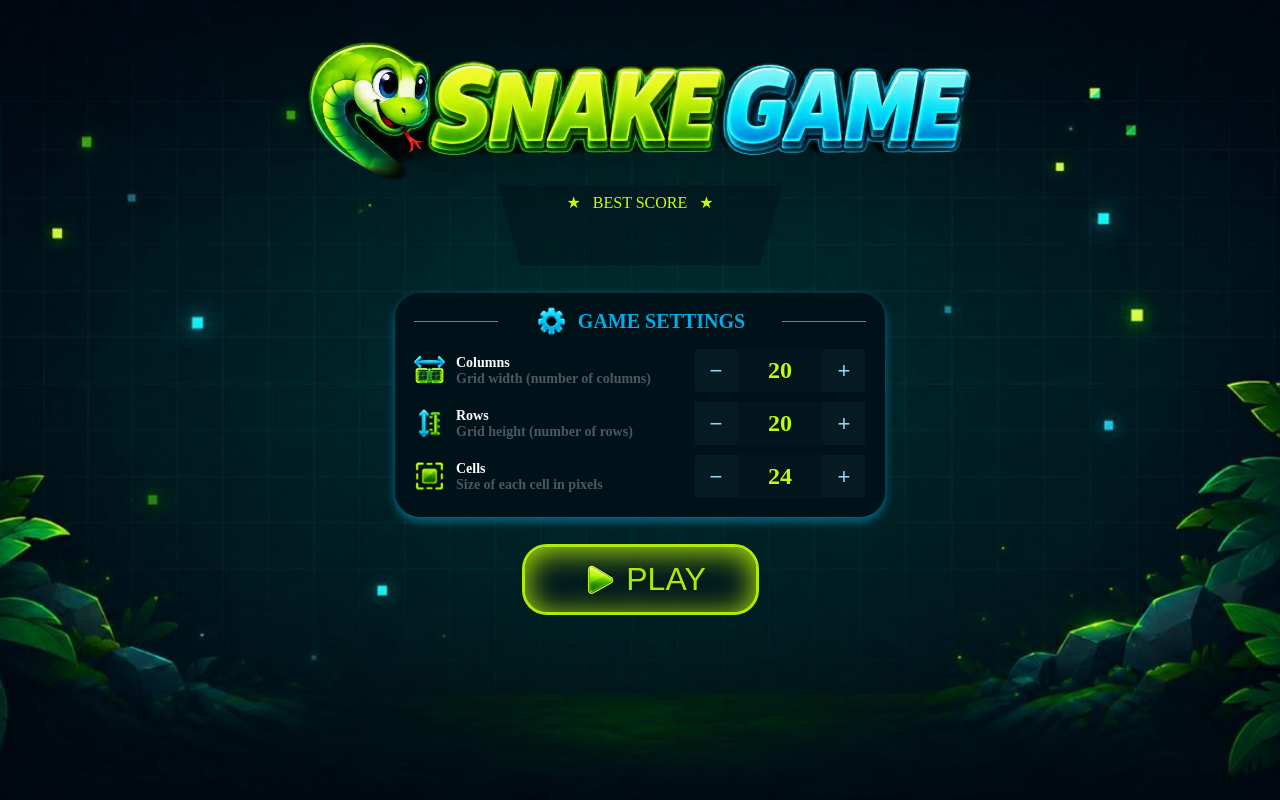
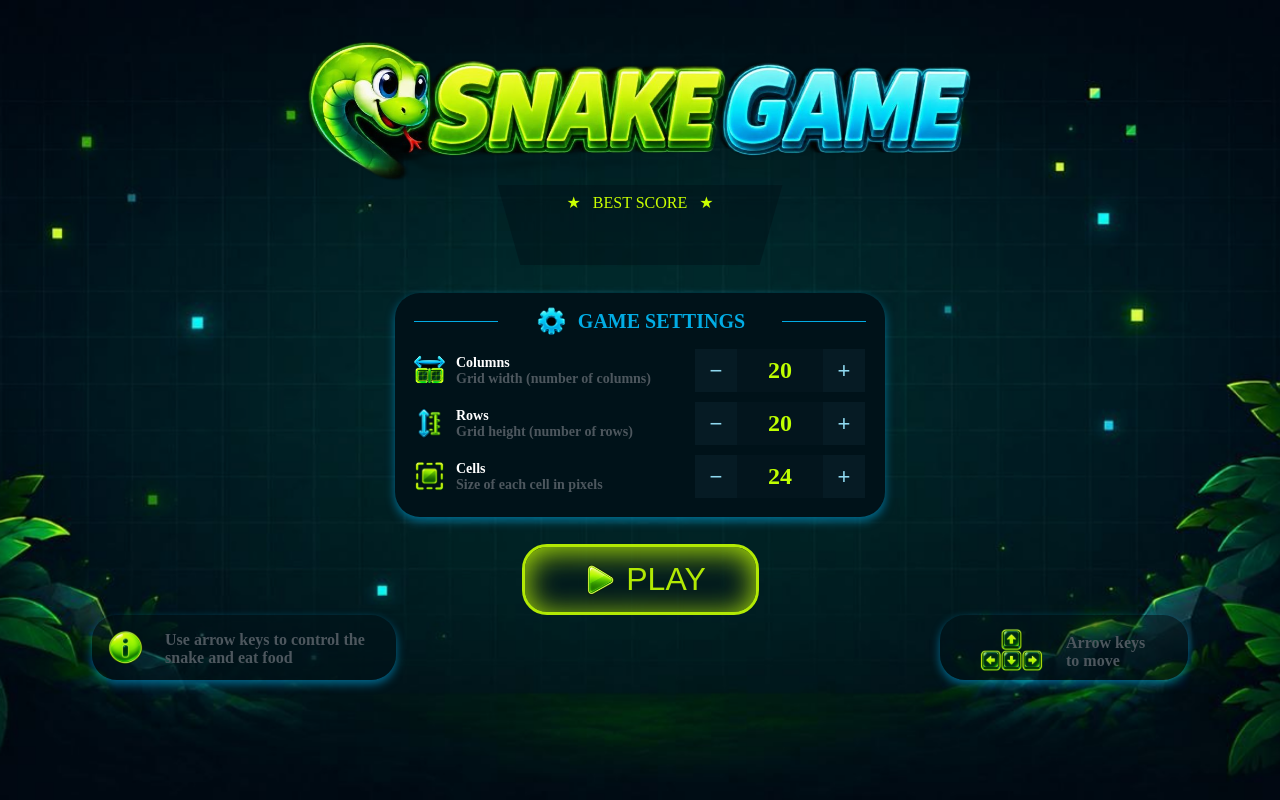
Before and after one commit to OlgaSeledets/snake-game, a React (Vite) app: page / in a window 1280 px wide. Built offline with nearby package versions, Linux system fonts and the light colour scheme.

Commit message:
feat: add tips in menu page

```diff
--- a/src/pages/MenuPage.tsx
+++ b/src/pages/MenuPage.tsx
@@ -241,6 +241,34 @@ export default function MenuPage({
 				<img style={{ width: '52px', height: '52px' }} src="/src/pictures/play.png" />
 				PLAY
 			</button>
+			<div style={{ display: 'flex', justifyContent: 'space-between', width: '100%' }}>
+				<div style={{
+					width: '304px',
+					height: '65px',
+					background: 'rgba(0, 18, 25, 0.5)',
+					borderRadius: '25px',
+					boxShadow: '0px 4px 10px 0px rgba(0, 187, 255, 0.5)',
+					marginLeft: '92px'
+				}}>
+					<div style={{ display: 'flex', alignItems: 'center', padding: '12px', gap: '18px' }}>
+						<img style={{ width: '43px', height: '43px' }} src="/src/pictures/information.png" />
+						<span style={{ fontSize: '16px', color: '#4D575E', fontWeight: 600 }}>Use arrow keys to control the snake and eat food</span>
+					</div>
+				</div>
+				<div style={{
+					width: '248px',
+					height: '65px',
+					background: 'rgba(0, 18, 25, 0.5)',
+					borderRadius: '25px',
+					boxShadow: '0px 4px 10px 0px rgba(0, 187, 255, 0.5)',
+					marginRight: '92px'
+				}}>
+					<div style={{ display: 'flex', alignItems: 'center', padding: '0 35px', gap: '18px' }}>
+						<img style={{ width: '73px', height: '73px' }} src="/src/pictures/arrows.png" />
+						<span style={{ fontSize: '16px', color: '#4D575E', fontWeight: 600 }}>Arrow keys to move</span>
+					</div>
+				</div>
+			</div>
 		</div>
 	)
 }
```
Lines whose indentation alone changed are shown as unchanged.
